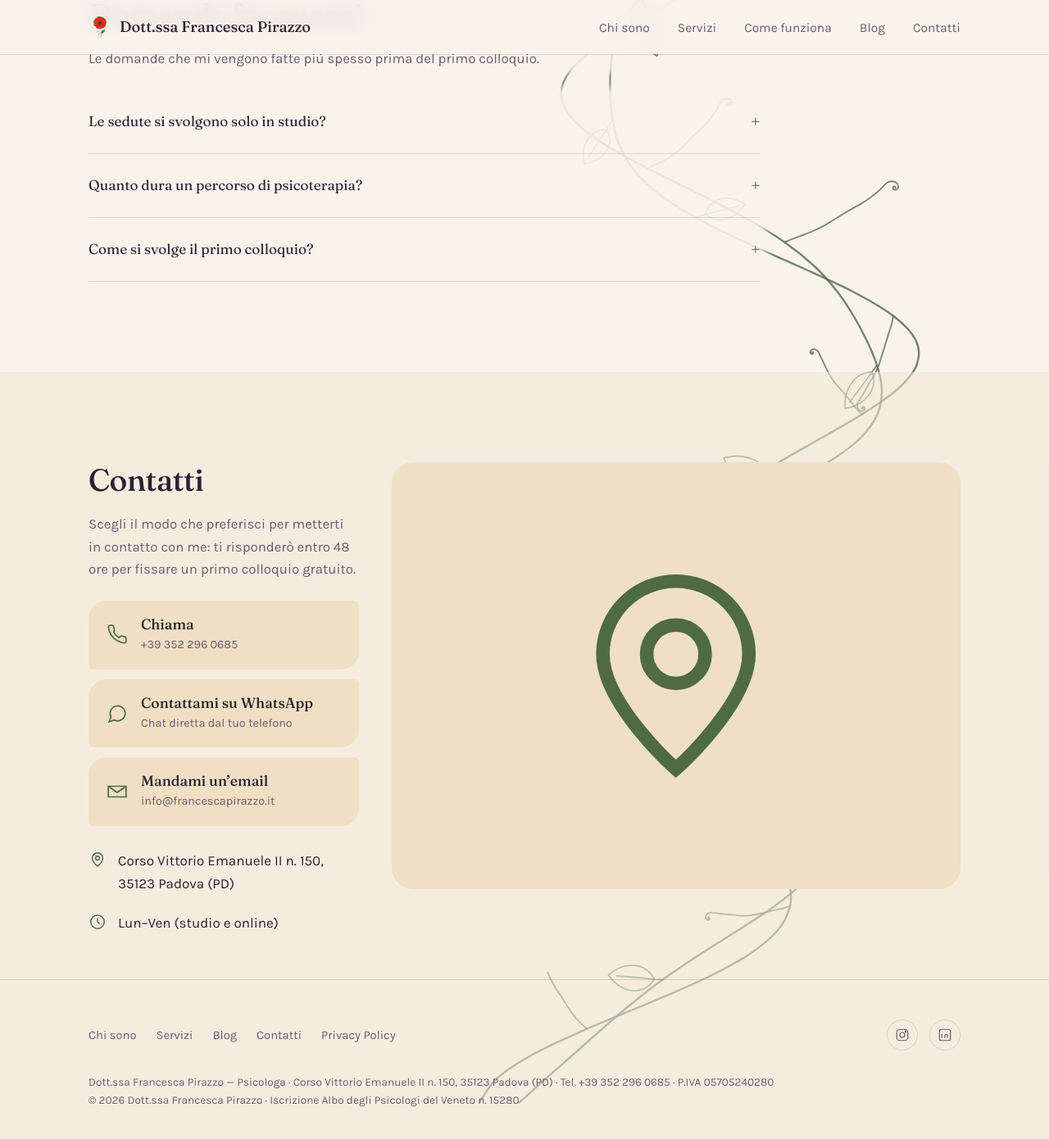
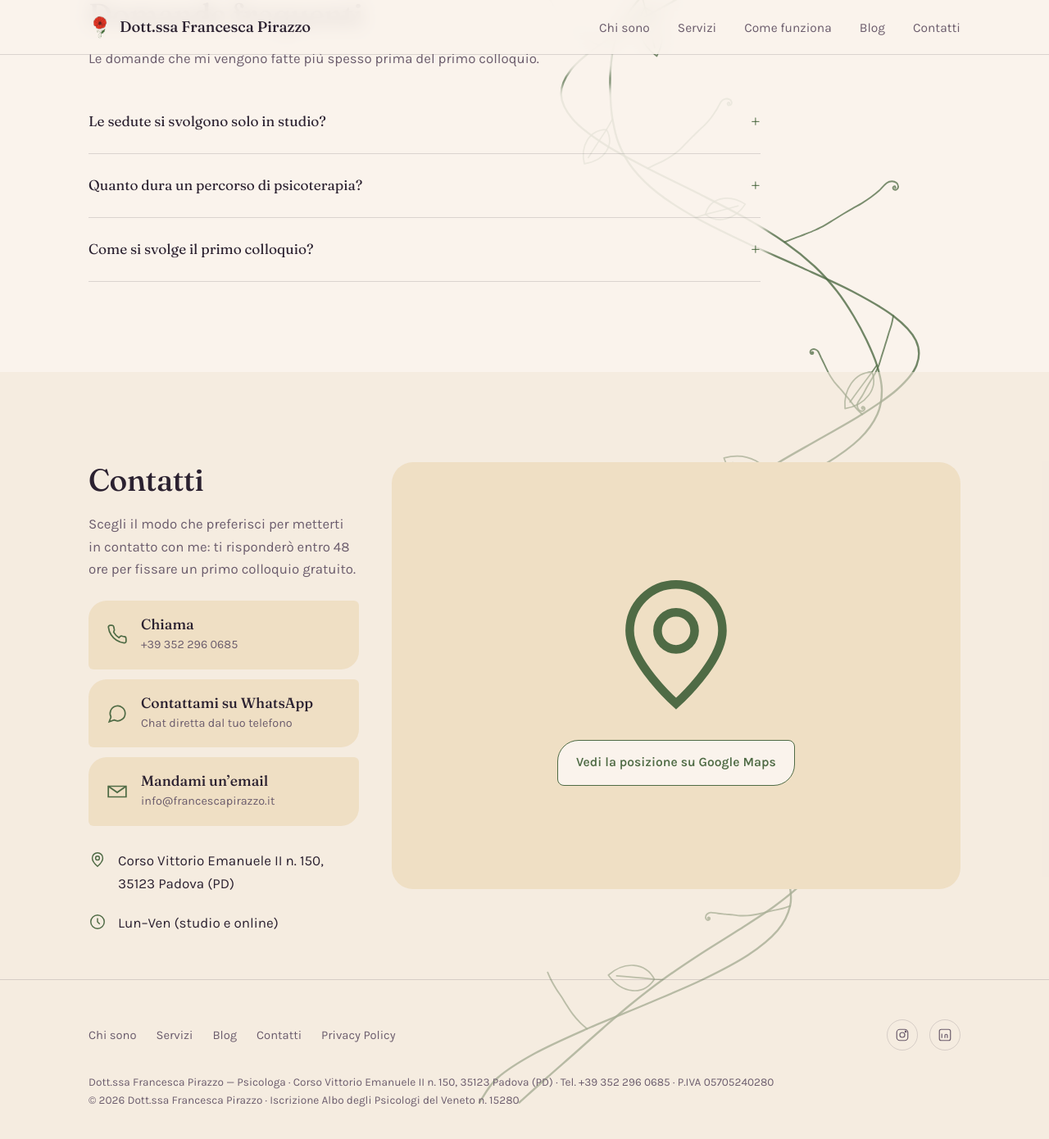
Before and after one commit to Manuelgujo/demo-franci, a Jekyll site: the page built from index.html, in a window 1280 px wide and 1400 px high, scrolled down 4011 px. Shown: the top 1390 px of the window at 82% size. Built offline with Jekyll 4.4.1, drawn with Linux system fonts in a browser that asks for light colours.

Commit message:
Contatti: pulsante verso Google Maps al posto della mappa illustrata (nessuna richiesta a Google al caricamento)

```diff
--- a/assets/css/style.css
+++ b/assets/css/style.css
@@ -501,7 +501,9 @@
     background:var(--sand);border-radius:26px;aspect-ratio:4/3;
     display:flex;align-items:center;justify-content:center;
   }
-  .map-illo svg{width:44%;color:var(--sage-dark);}
+  .map-illo svg{width:30%;color:var(--sage-dark);}
+.map-illo{flex-direction:column;gap:20px;padding:24px;text-align:center;}
+.map-illo .btn-outline{background:var(--paper);}
 
   /* ============ Footer ============ */
   footer{border-top:1px solid var(--line);padding:48px 0 32px;background:color-mix(in srgb, var(--paper-soft) 55%, transparent);}
--- a/index.html
+++ b/index.html
@@ -210,8 +210,10 @@ description: "Francesca Pirazzo, psicologa e psicoterapeuta in formazione in Psi
         <li><svg viewBox="0 0 24 24" fill="none" stroke="currentColor" stroke-width="1.6"><circle cx="12" cy="12" r="9"/><path d="M12 7v5l3 3"/></svg><span>Lun–Ven (studio e online)</span></li>
       </ul>
     </div>
-    <div class="map-illo" aria-hidden="true">
-      <svg viewBox="0 0 24 24" fill="none" stroke="currentColor" stroke-width="1.3"><path d="M12 21s-7-6.2-7-11a7 7 0 0 1 14 0c0 4.8-7 11-7 11Z"/><circle cx="12" cy="10" r="2.8"/></svg>
+    <div class="map-illo">
+      <svg viewBox="0 0 24 24" fill="none" stroke="currentColor" stroke-width="1.3" aria-hidden="true"><path d="M12 21s-7-6.2-7-11a7 7 0 0 1 14 0c0 4.8-7 11-7 11Z"/><circle cx="12" cy="10" r="2.8"/></svg>
+      {% capture indirizzo %}{{ site.nap.street }}, {{ site.nap.postal_code }} {{ site.nap.city }}{% endcapture %}
+      <a class="btn-outline" href="https://www.google.com/maps/search/?api=1&amp;query={{ indirizzo | url_encode }}" target="_blank" rel="noopener">Vedi la posizione su Google Maps</a>
     </div>
   </div>
 </section>
```
